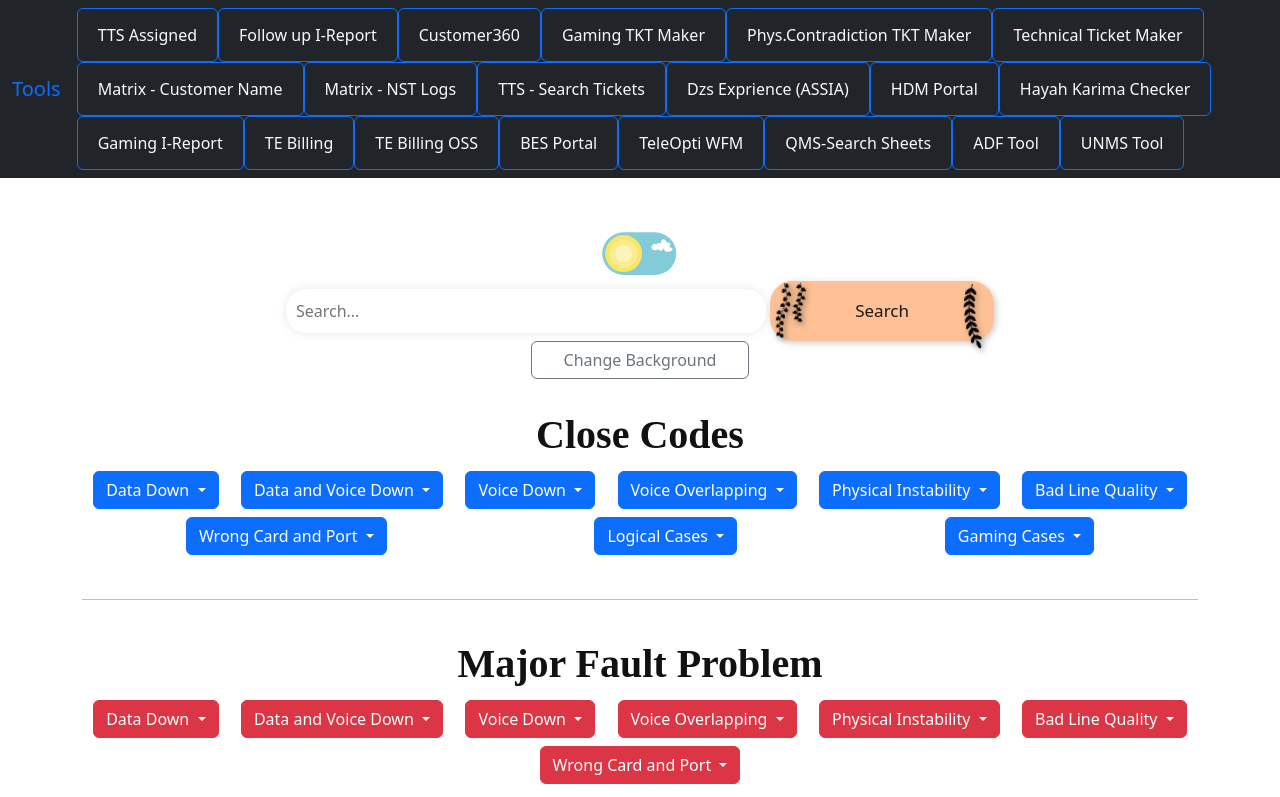
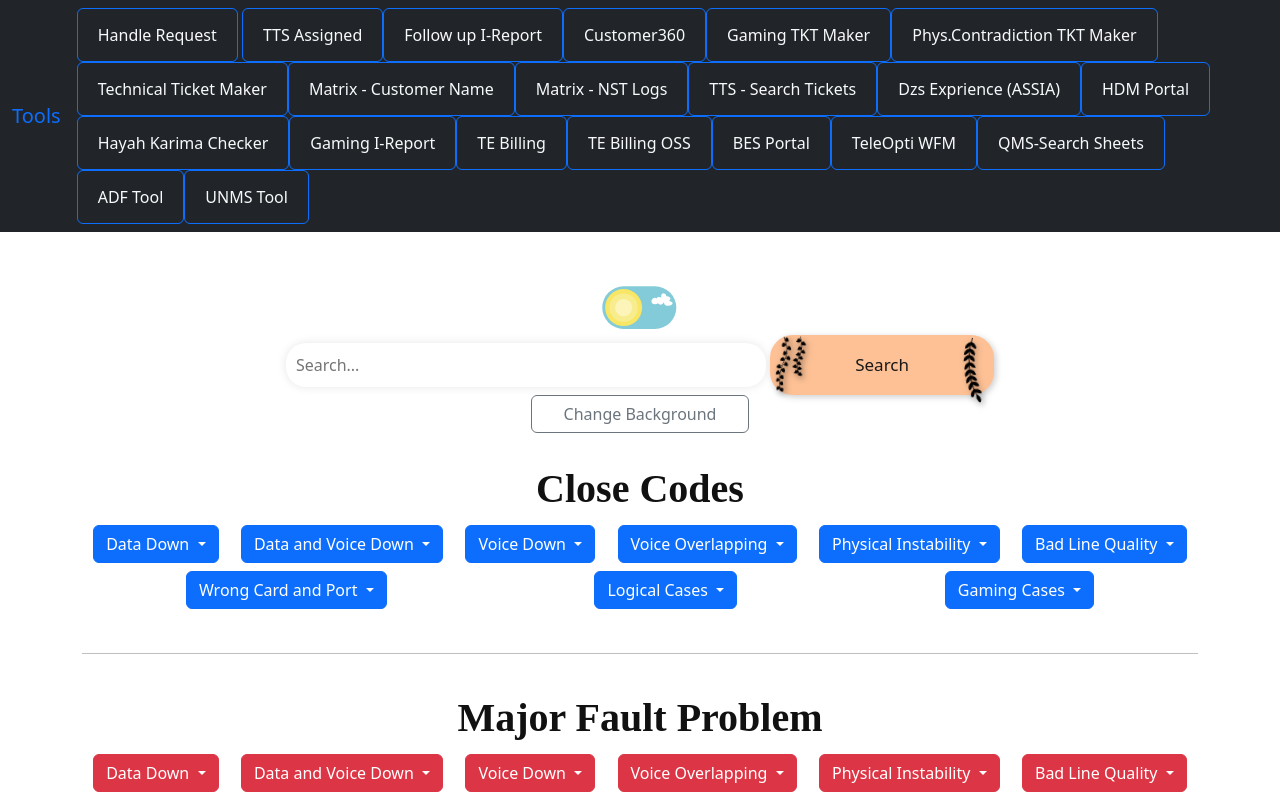
Before and after one commit to MuhamdMustaffa/MM-SRs-v1.4, a plain HTML site: page index.html in a window 1280 px wide. Shown: the top 797 px of the page. Drawn offline with Linux system fonts and the light colour scheme.

Commit message:
Add files via upload

```diff
--- a/index.html
+++ b/index.html
@@ -22,6 +22,8 @@
           <div class="collapse navbar-collapse " id="navbarSupportedContent">
             <ul class="navbar-nav me-auto mb-2 mb-lg-0 d-flex flex-wrap">
               <li class="nav-item ">
+
+                <button type="button" class="btn btn-outline-primary"><a class="nav-link active text-light " aria-current="page"  href="https://bss.te.eg:12900/csp/sr/query.action?bmeEvent.view=/usl/sr/srtype/srTypeFrame_upc.usl&bmeEvent.model=spring:sr_showSrTypeFlatWindowVoService&bmeEvent.service=BMERoot.doGetMainWindowPageMethod()&showHot=false&forceAllSelected=false&multiSelect=true&showRelatedInfo=true&leafSelectOnly=true&maxShowLevel=20&defaultSrTypeId=&beginShowLevel=3&checkOrgaAuth=false&checkCityAuth=false&checkValidity=false&useHiddenFunc=false&flag=true&topUrl=&subsNumber=&BMEWebToken=" target="_blank">Handle Request</a></button>
                 <button type="button" class="btn btn-outline-primary"><a class="nav-link active text-light " aria-current="page"  href="http://tts/new/index.php/tickets/tickets_assigned" target="_blank">TTS Assigned</a></button>
 
 
```
